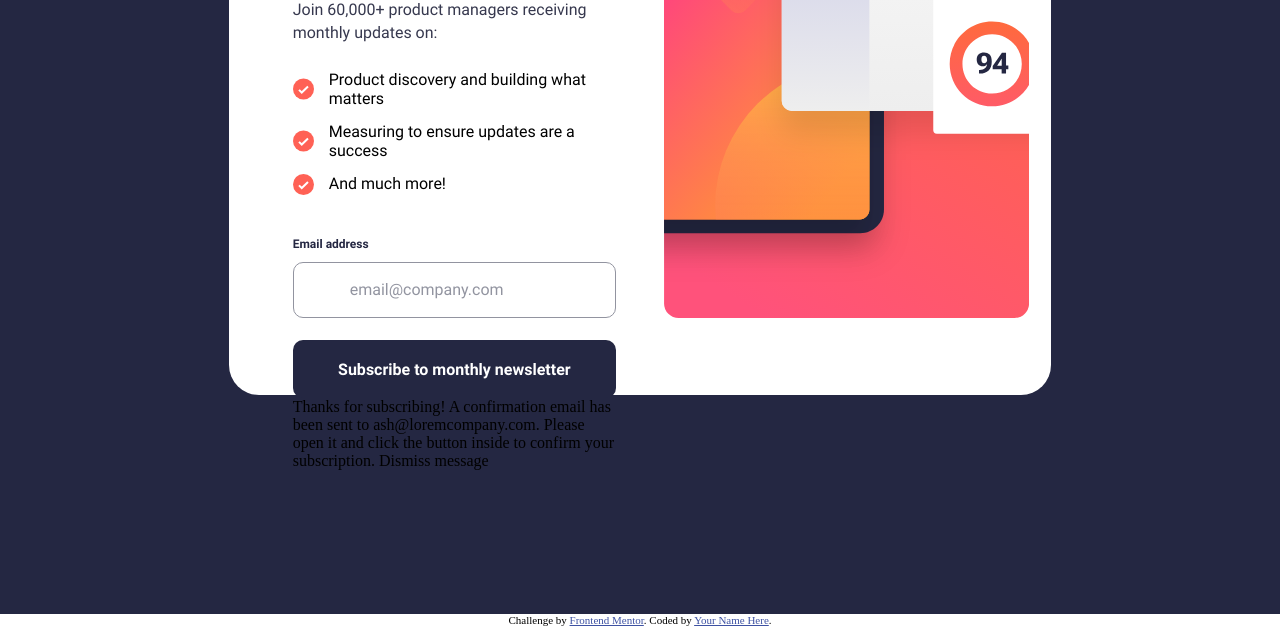
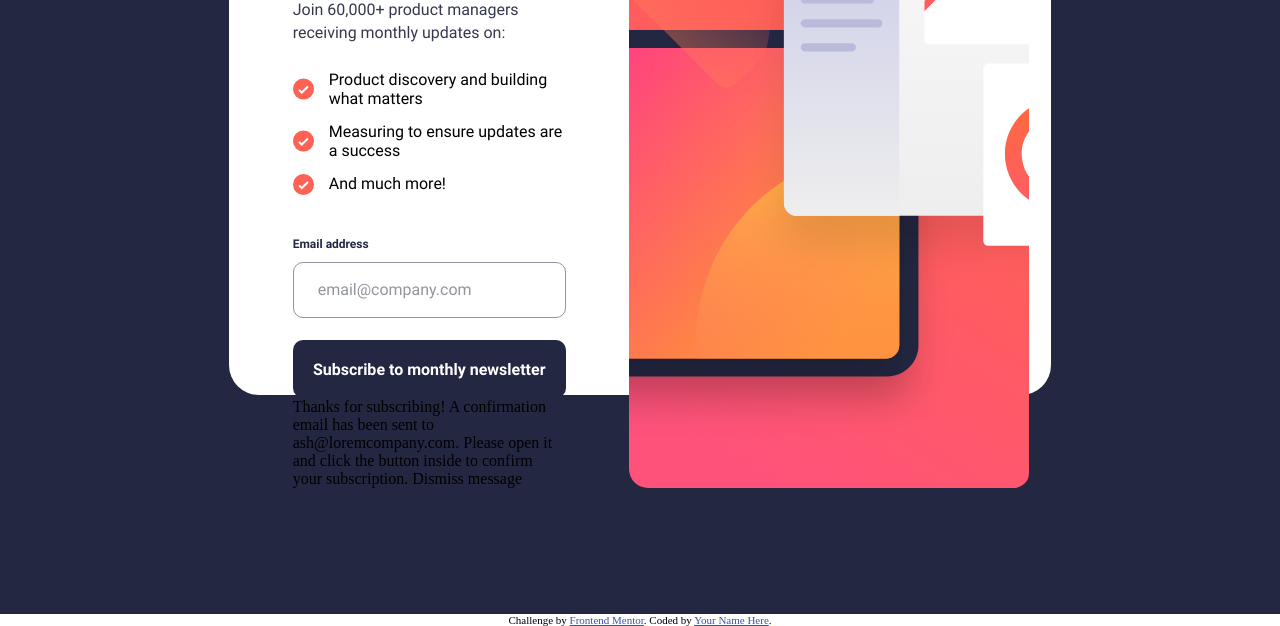
Before and after one commit to githukelvin/news-letter, a plain HTML site: page index.html in a window 1280 px wide. Shown: the part 464-1090 px from the top of the page. Drawn offline with Linux system fonts and the light colour scheme.

Commit message:
desktop refine

```diff
--- a/scss/main.scss
+++ b/scss/main.scss
@@ -11,7 +11,7 @@
     display: grid;
     grid-template-columns: 1fr 1fr;
     height: 640px;
-    gap:3em;
+    gap:2.7em;
 
     .left{
         padding: 4.3em 0 0 2.6em;
@@ -58,7 +58,7 @@
                 outline: none;
                 border-radius: 10px;
                 padding-block: 1.1em;
-                padding-inline: 2em;
+                // padding-inline: 2em;
                 font-family: 'regular';
                 font-size: 1em;
                 margin-bottom: 1.4em;
@@ -77,7 +77,7 @@
                 border: none;
                 border-radius: 10px;
                 color: c.$White;
-                padding-block: 1.2em;
+                padding-block: 1.22em;
                 font-family: 'bold';
                 font-size: 1em;
                 // padding-top: ;
@@ -85,9 +85,11 @@
             }
     }
     .right{
+        width: 400px;
         background: url("../assets/images/illustration-sign-up-desktop.svg");
         border-radius: 15px;
-        background-size: contain;
+        background-size: cover;
+       margin-left: 20px;
         background-repeat: no-repeat;
     }
 }
```
Also changed, not shown: css/main.css, 1 other file.
